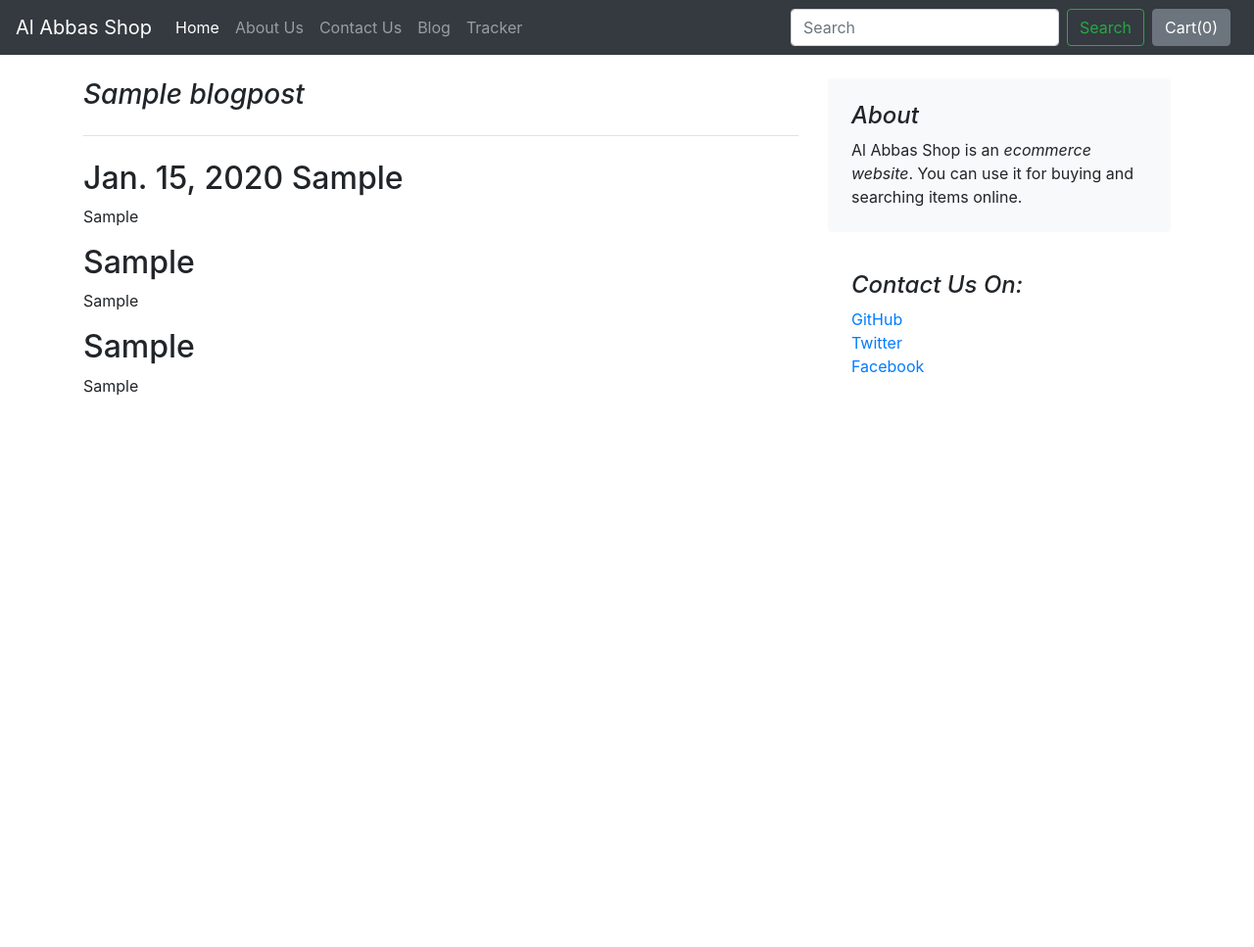
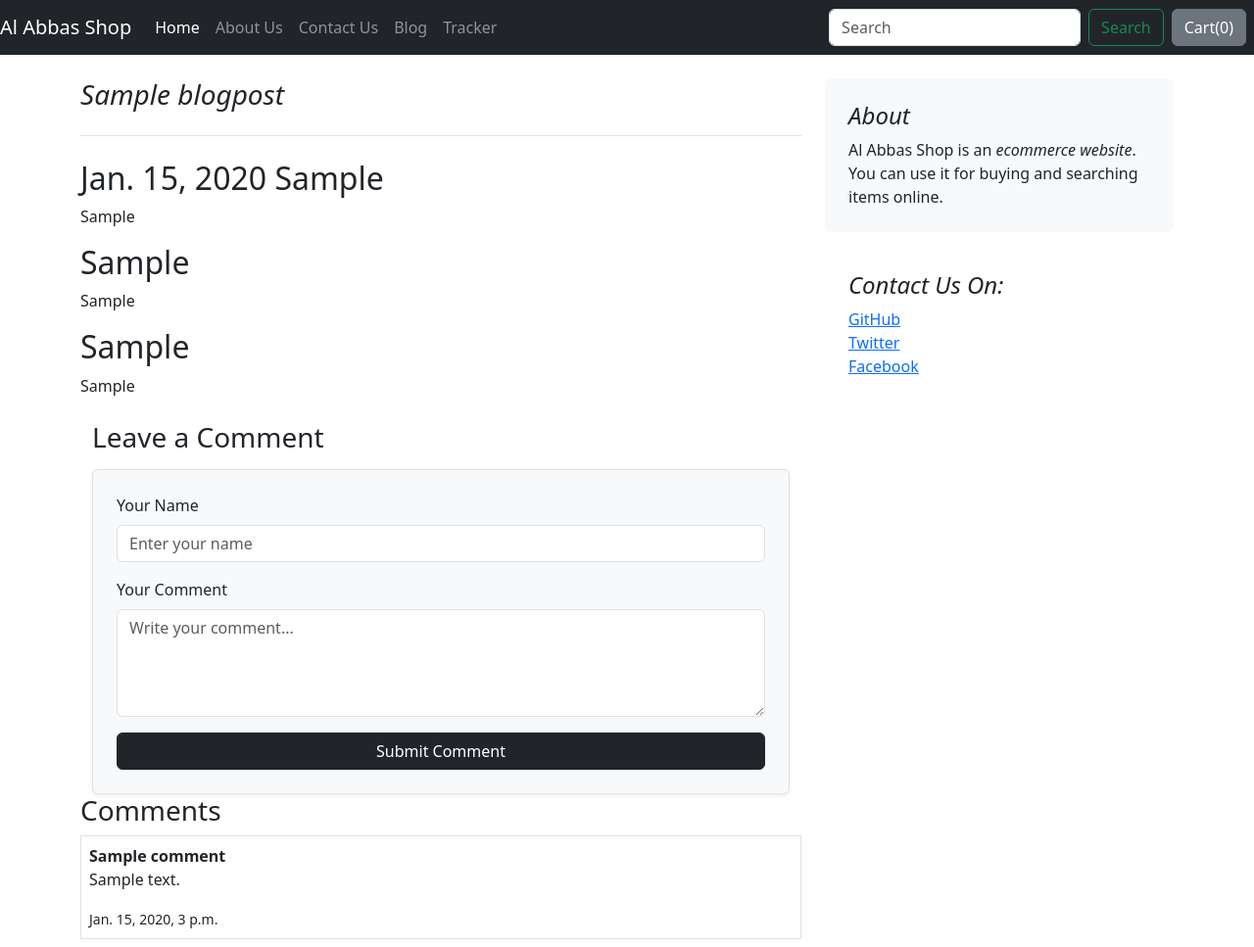
Before and after one commit to munazirabbas47-dotcom/Al-Abbas-Shop, a Django app: page /blog/blogpost/1 in a window 1280 px wide. Shown: the whole page at 98% size. Before the commit the page ends 404 px from the top, so only its background shows below. Run offline with Django 5.2, Linux system fonts and the light colour scheme; tables that the repository leaves empty hold one stand-in row (values such as "Sample post"); some libraries are stand-ins or nearby versions.

Commit message:
initial commit - Add comment method to blogpost

```diff
--- a/aash/blog/admin.py
+++ b/aash/blog/admin.py
@@ -1,5 +1,6 @@
 from django.contrib import admin
-from .models import Blogpost
+from .models import Blogpost,Comment
 
 # Register your models here.
 admin.site.register(Blogpost)
+admin.site.register(Comment)
--- a/aash/blog/models.py
+++ b/aash/blog/models.py
@@ -1,4 +1,5 @@
 from django.db import models
+
 
 # Create your models here.
 class Blogpost(models.Model):
@@ -15,3 +16,17 @@ class Blogpost(models.Model):
 
     def __str__(self):
         return self.title
+
+    # create a model for comments
+
+
+class Comment(models.Model):
+    post = models.ForeignKey(
+        Blogpost, on_delete=models.CASCADE, related_name="comments"
+    )
+    name = models.CharField(max_length=100)
+    comment = models.TextField()
+    created_at = models.DateTimeField(auto_now_add=True)
+
+    def __str__(self):
+        return self.name
--- a/aash/blog/templates/blog/basic.html
+++ b/aash/blog/templates/blog/basic.html
@@ -1,6 +1,5 @@
 <!doctype html>
 <html lang="en">
-
 <head>
     <!-- Required meta tags -->
     <meta charset="utf-8" />
@@ -15,6 +14,8 @@
     <style>
         {% block css %} {% endblock %}
     </style>
+
+
 </head>
 
 <body>
--- a/aash/blog/templates/blog/blogpost.html
+++ b/aash/blog/templates/blog/blogpost.html
@@ -13,6 +13,49 @@
                 <p> {{post.chead1}}</p>
                 <h2>{{post.head2}}</h2>
                 <p>{{post.chead2}}</p>
+
+                <!-- Bootstrap CDN (agar pehle include nahi hai) -->
+                <link href="https://cdn.jsdelivr.net/npm/bootstrap@5.3.3/dist/css/bootstrap.min.css" rel="stylesheet">
+
+                <div class="container mt-4">
+
+                    <h3 class="mb-3">Leave a Comment</h3>
+
+                    <form method="POST" class="p-4 border rounded shadow-sm bg-light" onsubmit="showAlert()">
+                        {% csrf_token %}
+
+                        <!-- Name Field -->
+                        <div class="mb-3">
+                            <label class="form-label">Your Name</label>
+                            <input type="text" name="name" class="form-control" placeholder="Enter your name" required>
+                        </div>
+
+                        <!-- Comment Field -->
+                        <div class="mb-3">
+                            <label class="form-label">Your Comment</label>
+                            <textarea name="comment" rows="4" class="form-control" placeholder="Write your comment..."
+                                required></textarea>
+                        </div>
+
+                        <button type="submit" class="btn btn-dark w-100">
+                            Submit Comment
+                        </button>
+                    </form>
+
+                </div>
+
+                <h3>Comments</h3>
+
+                {% for c in comments %}
+                <div class="border p-2 mb-2">
+                    <b>{{ c.name }}</b>
+                    <p>{{ c.comment }}</p>
+                    <small>{{ c.created_at }}</small>
+                </div>
+                {% empty %}
+                <p>No comments yet</p>
+                {% endfor %}
+
             </div><!-- /.blog-post -->
         </div><!-- /.blog-main -->
         <aside class="col-md-4 blog-sidebar">
@@ -33,3 +76,12 @@
     </div>
 </div>
 {%endblock%}
+
+{% block js%}
+<script>
+    function showAlert() {
+        alert("🎉 Your comment has been posted successfully!");
+    }
+
+</script>
+{%endblock%}
--- a/aash/blog/templates/blog/index.html
+++ b/aash/blog/templates/blog/index.html
@@ -16,7 +16,6 @@
         <div class="col-auto d-none d-lg-block">
           <img src="/media/{{item.thumbnail}}" class="bd-placeholder-img" width="230" height="350"
             aria-label="Placeholder: Thumbnail">
-          <title>Placeholder</title>
           </img>
         </div>
       </div>
--- a/aash/blog/views.py
+++ b/aash/blog/views.py
@@ -1,13 +1,28 @@
-from django.shortcuts import render
+from django.shortcuts import render, redirect, get_object_or_404
 from django.http import HttpResponse
-from .models import Blogpost
+from .models import Blogpost, Comment
+
 
 # Create your views here.
 def index(request):
     myposts = Blogpost.objects.all()
     print(myposts)
-    return render(request, "blog/index.html",{'myposts':myposts})
+    return render(request, "blog/index.html", {"myposts": myposts})
 
-def blogpost(request,id):
-    post = Blogpost.objects.filter(post_id = id).first()
-    return render(request, "blog/blogpost.html",{'post':post})
+
+def blogpost(request, id):
+    post = Blogpost.objects.filter(post_id=id).first()
+
+    comments = Comment.objects.filter(post=post)
+
+    if request.method == "POST":
+        name = request.POST.get("name")
+        comment = request.POST.get("comment")
+
+        Comment.objects.create(
+            post=post, name=name, comment=comment
+        )
+
+        return redirect("BlogPost", id=post.post_id)
+
+    return render(request, "blog/blogpost.html", {"post": post, "comments": comments})
```
Also changed, not shown: aash/blog/migrations/0003_alter_blogpost_title_comment.py (added), aash/blog/migrations/0004_rename_post_comment_posts.py (added), aash/blog/migrations/0005_remove_comment_is_approved_remove_comment_posts.py (added), aash/blog/migrations/0006_comment_post.py (added).
